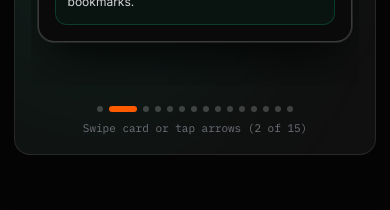
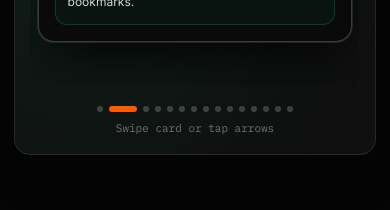
Before and after one commit to sandeep0431/AEGIS, a React (Vite) app in the folder frontend/: page / in a window 390 px wide. Shown: the part 1860-2070 px from the top of the page. Built offline with nearby package versions, Linux system fonts and the light colour scheme; no server answers.

Commit message:
Remove mobile carousel card count

```diff
--- a/frontend/src/components/MicroCoaching.tsx
+++ b/frontend/src/components/MicroCoaching.tsx
@@ -377,7 +377,7 @@ export const MicroCoaching: React.FC = () => {
             ))}
           </div>
           <p className="text-[11px] text-zinc-500 font-mono sm:hidden">
-            Swipe card or tap arrows ({currentIndex + 1} of {totalCards})
+            Swipe card or tap arrows
           </p>
         </div>
       </div>
```
